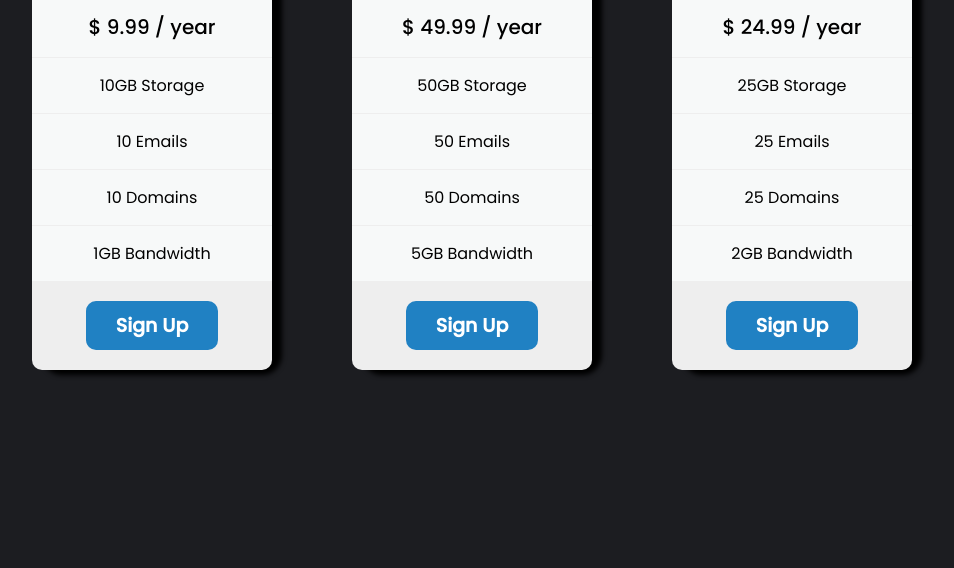
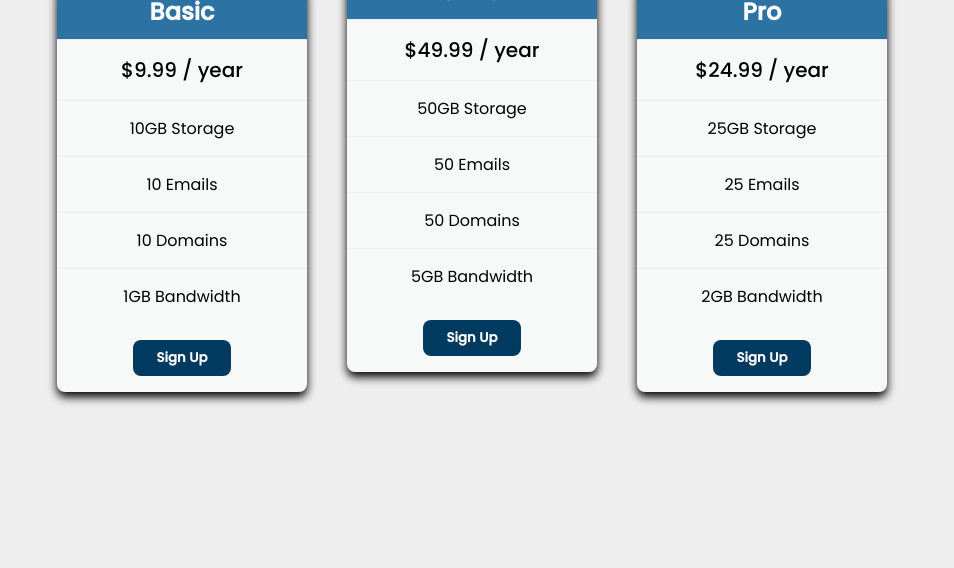
Before and after one commit to micaelsantiago/price-cards, a plain HTML site: page index.html in a window 1280 px wide. Shown: the part 232-800 px from the top of the page, without its empty margins (168-1122 px from the left). Drawn offline with Linux system fonts and the light colour scheme.

Commit message:
Refactoring the entire project and adding README

```diff
--- a/index.html
+++ b/index.html
@@ -10,60 +10,60 @@
 	<title>Price Cards</title>
 </head>
 <body>
-	<div class="container">
-		<div class="card-basic">
-			<div class="card-title">
-				<h1>Basic</h1>
+	<main class="container">
+		<section class="card__basic">
+			<div class="card__title">
+				<h2>Basic</h2>
 			</div>
-			<div class="card-list">
+
+			<div class="card__list">
 				<ul>
-					<li class="price">$ 9.99 / year</li>
+					<li class="price">$9.99 / year</li>
 					<li>10GB Storage</li>
 					<li>10 Emails</li>
 					<li>10 Domains</li>
 					<li>1GB Bandwidth</li>
 				</ul>
 			</div>
-			<div class="btn">
-				<button>Sign Up</button>
+
+			<button class="btn">Sign Up</button>
+		</section>
+
+		<section class="card__premium">
+			<div class="card__title">
+				<h2>Premium</h2>
 			</div>
-		</div>
 
-		<div class="card-premium">
-			<div class="card-title premium">
-				<h1>Premium</h1>
-			</div>
-			<div class="card-list">
+			<div class="card__list">
 				<ul>
-					<li class="price">$ 49.99 / year</li>
+					<li class="price">$49.99 / year</li>
 					<li>50GB Storage</li>
 					<li>50 Emails</li>
 					<li>50 Domains</li>
 					<li>5GB Bandwidth</li>
 				</ul>
 			</div>
-			<div class="btn">
-				<button>Sign Up</button>
+
+			<button class="btn">Sign Up</button>
+		</section>
+
+		<section class="card__pro">
+			<div class="card__title">
+				<h2>Pro</h2>
 			</div>
-		</div>
 
-		<div class="card-pro">
-			<div class="card-title">
-				<h1>Pro</h1>
-			</div>
-			<div class="card-list">
+			<div class="card__list">
 				<ul>
-					<li class="price">$ 24.99 / year</li>
+					<li class="price">$24.99 / year</li>
 					<li>25GB Storage</li>
 					<li>25 Emails</li>
 					<li>25 Domains</li>
 					<li>2GB Bandwidth</li>
 				</ul>
 			</div>
-			<div class="btn">
-				<button>Sign Up</button>
-			</div>
-		</div>
-	</div>
+
+			<button class="btn">Sign Up</button>
+		</section>
+	</main>
 </body>
 </html>
--- a/style.css
+++ b/style.css
@@ -5,40 +5,43 @@
 	font-family: 'Poppins', sans-serif;
 }
 
-body {
-	width: 100%;
-	height: 100%;
-	background-color: #1C1D21;
+ul {
+	list-style: none;
 }
+
 .container {
 	display: flex;
-	margin: 20vh;
+	flex-wrap: wrap;
+	align-items: center;
+	justify-content: center;
+	gap: 40px;
+	min-height: 100vh;
+	background: #EEE;
 }
 
-.card-basic, .card-premium, .card-pro {
-	width: 25%;
+.card__basic, .card__premium, .card__pro {
+	width: 250px;
+	background-color: #F7F9F9;
+	box-shadow: 0px 5px 10px black;
+	border-radius: 8px;
 	text-align: center;
-	margin: 0 auto;
-	box-shadow: 10px 5px 5px black;
-	border-radius: 20px;
+	overflow: hidden;
 }
 
-.card-title {
-	background-color: #2C73A3;
+.card__basic, .card__pro {
+	margin: 1rem 0;
+}
+
+.card__title {
+	background: #2C73A3;
 	color: #FFF;
 	padding: 10px;
-	border-radius: 10px 10px 0 0;
 }
 
-.premium {
-	background-color: #2081C3;
-}
-
-.card-list li{
+.card__list li{
 	padding: 15px;
 	border-top: 1px solid #EEE;
 	list-style: none;
-	background-color: #F7F9F9;
 }
 
 .price {
@@ -49,23 +52,25 @@ body {
 }
 
 .btn {
-	background-color: #EEE;
-	padding: 20px;
-	border-radius: 0 0 10px 10px;
-}
-
-button {
-	background-color: #2081C3;
-	border: none;
-	padding: 10px 30px;
-	color: white;
+	margin: 1rem;
+	padding: .5rem 1.5rem;
+	border: 0;
+	border-radius: 8px;
+	background: #003a60;
+	color: #FFF;
+	font-weight: bold;
 	cursor: pointer;
-	font-weight: bold;
-	font-size: 19px;
-	border-radius: 10px;
-	transition: 0.6s;
+	transition: all 0.4s ease-in;
 }
 
 button:hover {
-	background-color: #63D2FF;
+	background: #3AB0CC;
 }
+
+@media (min-width: 875px) {
+	.card__basic, .card__pro {
+		margin: 1rem 0;
+		position: relative;
+		top: 20px;
+	}
+}
```
Also changed, not shown: .github/preview.png (added), 1 other file.
